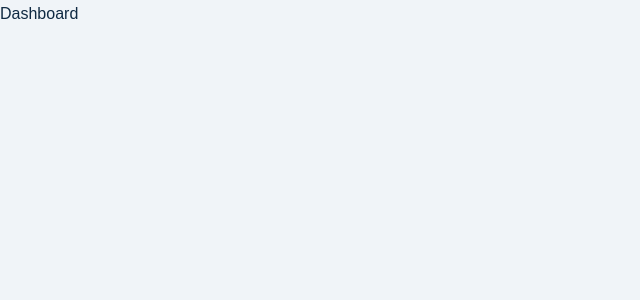
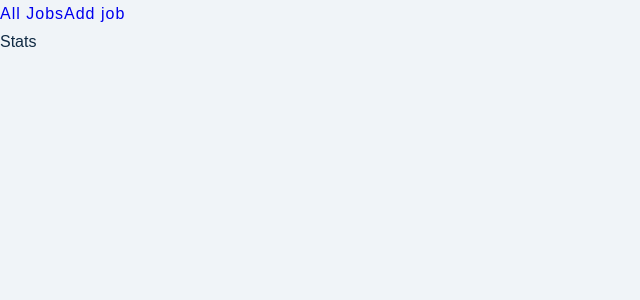
Before and after one commit to amitkr7/Jobify, a React (Create React App) app in the folder client/: page / in a window 1280 px wide. Shown: the top 300 px of the page, without its empty margins (0-640 px from the left). Built offline with nearby package versions, Linux system fonts and the light colour scheme.

Commit message:
Dashboard page Structure

```diff
--- a/client/src/App.js
+++ b/client/src/App.js
@@ -1,11 +1,23 @@
 import { BrowserRouter, Routes, Route } from 'react-router-dom';
-import { Dashboard, Error, Landing, Register } from './pages';
+import { Error, Landing, Register } from './pages';
+import {
+  AllJobs,
+  AddJob,
+  SharedLayout,
+  Profile,
+  Stats,
+} from './pages/dashboard';
 
 function App() {
   return (
     <BrowserRouter>
       <Routes>
-        <Route path='/' element={<Dashboard />} />
+        <Route path='/' element={<SharedLayout />}>
+          <Route index element={<Stats />} />
+          <Route path='all-jobs' element={<AllJobs />} />
+          <Route path='add-job' element={<AddJob />} />
+          <Route path='profile' element={<Profile />} />
+        </Route>
         <Route path='/register' element={<Register />} />
         <Route path='/landing' element={<Landing />} />
         <Route path='*' element={<Error />} />
--- a/client/src/pages/Dashboard.js
+++ /dev/null
@@ -1,7 +0,0 @@
-import React from 'react';
-
-const Dashboard = () => {
-  return <div>Dashboard</div>;
-};
-
-export default Dashboard;
--- /dev/null
+++ b/client/src/pages/dashboard/AddJob.js
@@ -0,0 +1,7 @@
+import React from 'react';
+
+const AddJob = () => {
+  return <div>AddJob</div>;
+};
+
+export default AddJob;
--- /dev/null
+++ b/client/src/pages/dashboard/AllJobs.js
@@ -0,0 +1,7 @@
+import React from 'react';
+
+const AllJobs = () => {
+  return <div>AllJobs</div>;
+};
+
+export default AllJobs;
--- /dev/null
+++ b/client/src/pages/dashboard/Profile.js
@@ -0,0 +1,7 @@
+import React from 'react';
+
+const Profile = () => {
+  return <div>Profile</div>;
+};
+
+export default Profile;
--- /dev/null
+++ b/client/src/pages/dashboard/SharedLayout.js
@@ -0,0 +1,17 @@
+import React from 'react';
+import { Outlet, Link } from 'react-router-dom';
+import Wrapper from '../../assets/wrappers/SharedLayout';
+
+const SharedLayout = () => {
+  return (
+    <Wrapper>
+      <nav>
+        <Link to='all-jobs'>All Jobs</Link>
+        <Link to='add-job'>Add job</Link>
+      </nav>
+      <Outlet />
+    </Wrapper>
+  );
+};
+
+export default SharedLayout;
--- /dev/null
+++ b/client/src/pages/dashboard/Stats.js
@@ -0,0 +1,7 @@
+import React from 'react';
+
+const Stats = () => {
+  return <div>Stats</div>;
+};
+
+export default Stats;
--- /dev/null
+++ b/client/src/pages/dashboard/index.js
@@ -0,0 +1,7 @@
+import AddJob from './AddJob';
+import AllJobs from './AllJobs';
+import Profile from './Profile';
+import SharedLayout from './SharedLayout';
+import Stats from './Stats';
+
+export { AllJobs, AddJob, SharedLayout, Profile, Stats };
--- a/client/src/pages/index.js
+++ b/client/src/pages/index.js
@@ -1,6 +1,5 @@
 import Error from './Error';
-import Dashboard from './Dashboard';
 import Landing from './Landing';
 import Register from './Register';
 
-export { Dashboard, Error, Landing, Register };
+export { Error, Landing, Register };
```
